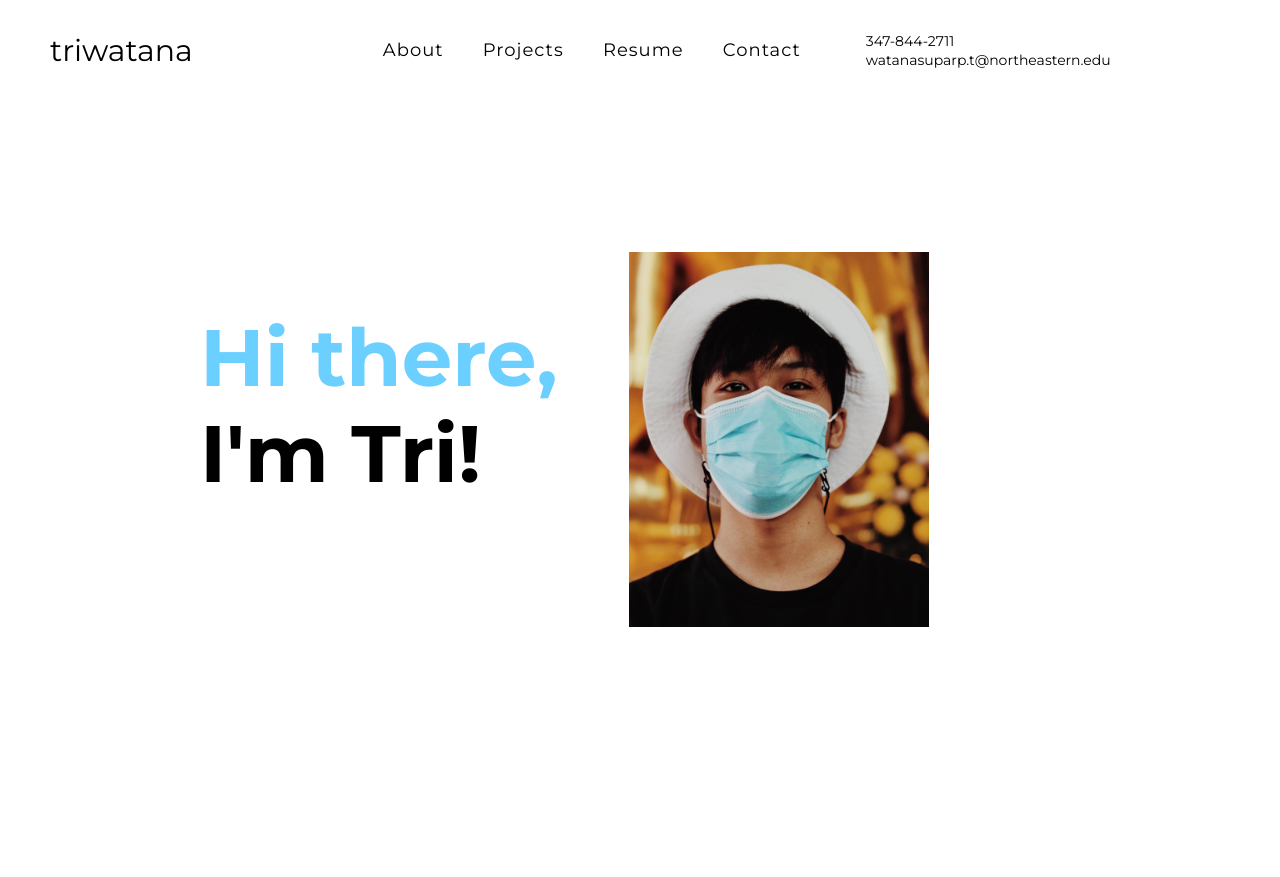
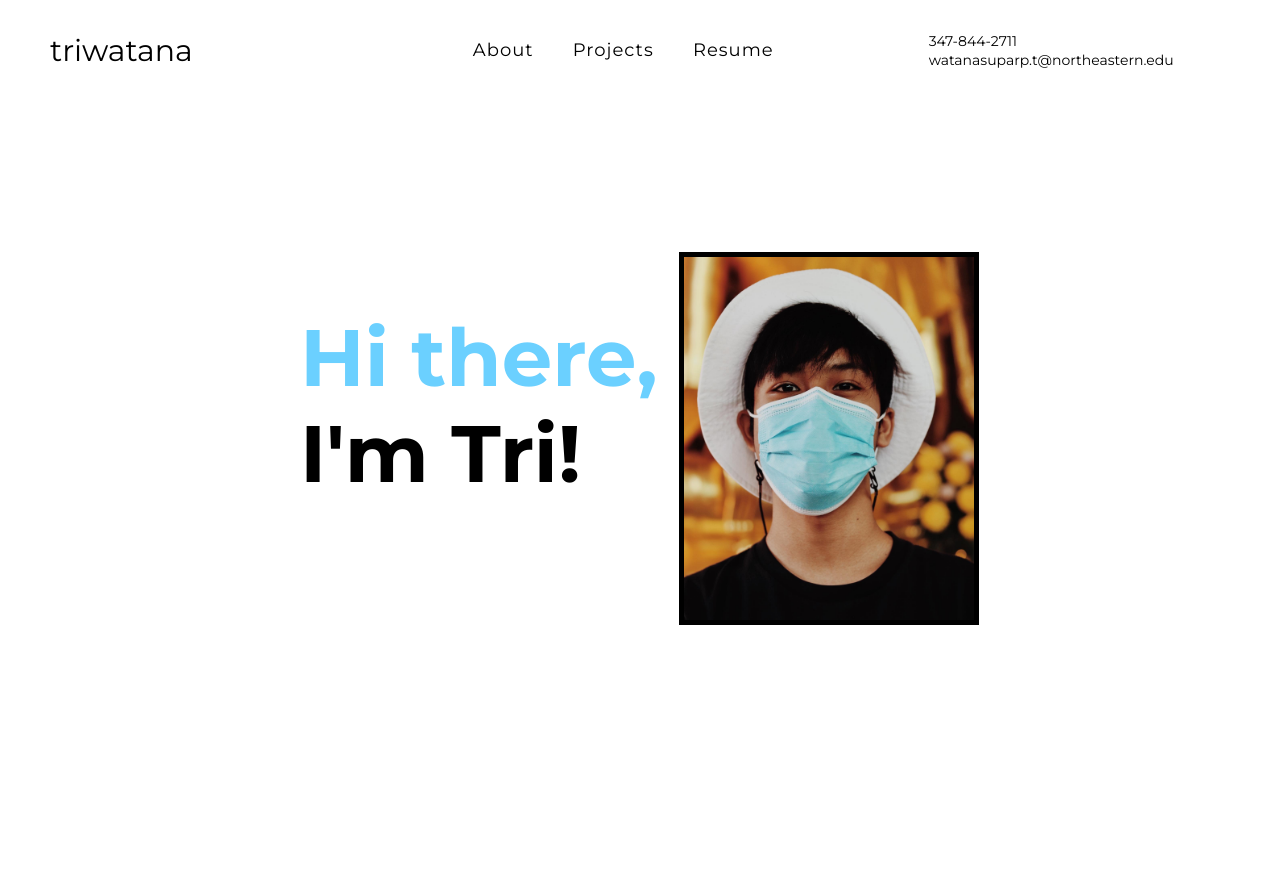
Before and after one commit to triwatana/triwatana.github.io, a plain HTML site: page index.html in a window 1280 px wide. Drawn offline with Linux system fonts and the light colour scheme.

Commit message:
update 4/28

```diff
--- a/index.html
+++ b/index.html
@@ -23,16 +23,16 @@
                         <li><a href="#">About</a></li>
                         <li><a href="#">Projects</a></li>
                         <li><a href="#">Resume</a></li>
-                        <li><a href="#">Contact</a></li>
                     </ul>
                 </div>
             </div>
             <div class="contact-info">
                 <ul>
-                    <li><a href="#" class="phone-no">347-844-2711</a></li>
+                    <li><a href="#" class="lang">347-844-2711</a></li>
                 </ul>
                 <ul>
-                    <li><a href="#" class="email">watanasuparp.t@northeastern.edu</a></li>
+                    <li><a href="mailto:watanasuparp.t@northeastern.edu"
+                            class="email">watanasuparp.t@northeastern.edu</a></li>
                 </ul>
             </div>
         </div>
--- a/style.css
+++ b/style.css
@@ -43,7 +43,7 @@ ul {
 }
 
 .header .navbar .menu ul{
-    margin-left: 190px;
+    margin-left: 280px;
 }
 
 .header .navbar .menu ul li{
@@ -61,7 +61,6 @@ ul {
 
 .header .navbar .menu ul li a:hover{
     color:rgb(255, 210, 64);
-    font-size: 20px;
 }
 
 .header .contact-info {
@@ -69,7 +68,7 @@ ul {
 }
 
 .header .contact-info ul{
-    margin-left: 10px;
+    margin-left: 100px;
 }
 
 .header .contact-info ul li{
@@ -101,7 +100,7 @@ header .contact-info ul li a:sep{
 
 .header .banner .app-text h1 {
     font-size: 80px;
-    padding-left: 200px;
+    padding-left: 300px;
     position: relative;
     margin-top: 30px;
     font-weight: 700;
@@ -116,10 +115,10 @@ header .contact-info ul li a:sep{
     margin-right: auto;
     margin-left: auto;
     display: block;
+    border-color: black;
+    border-style: solid;
+    border-width: thick;
 }
-
-
-
 
 .header .banner .app-text h1 span{
     color:rgb(107, 208, 255);
```
